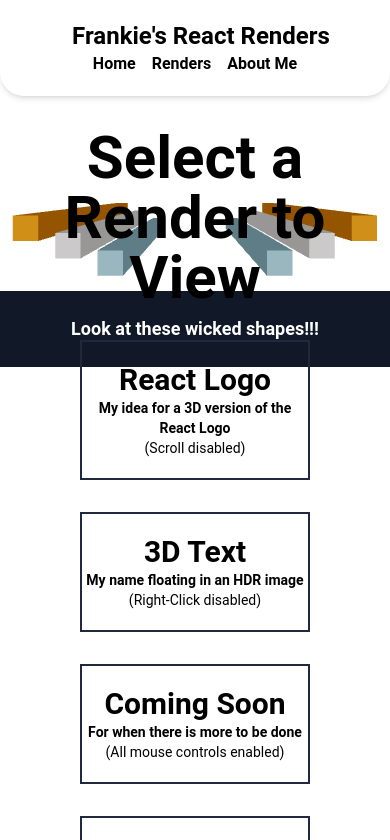
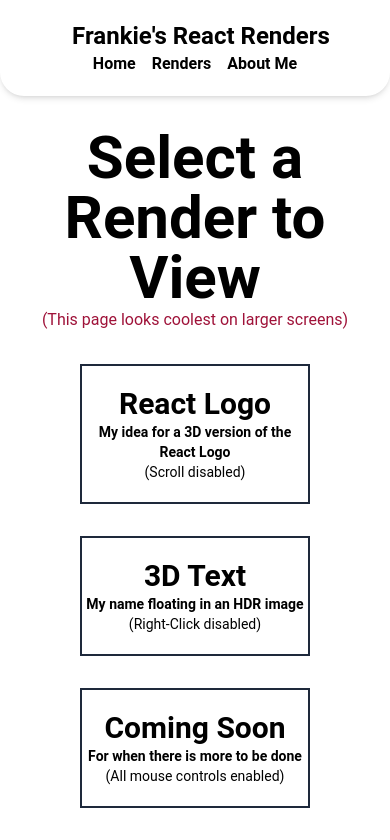
Before and after one commit to Bonyony/my-react-renders, a React (Vite) app: page /renders in a window 390 px wide. Shown: the top 840 px of the page. Built offline with nearby package versions, Linux system fonts and the light colour scheme; the HTML template or start-up script is replaced by a standard one.

Commit message:
made everything rather responsive

```diff
--- a/src/components/Loading.jsx
+++ b/src/components/Loading.jsx
@@ -6,7 +6,7 @@ const Loading = () => {
       <h1 className="animate-bounce font-bold text-3xl sm:text-5xl md:text-8xl text-sky-500">
         LOADING...
       </h1>
-      <p className="font-thin ">Oobi Goobi Goo.</p>
+      <p className="font-thin">Oobi Goobi Goo.</p>
     </div>
   );
 };
--- a/src/pages/Home.jsx
+++ b/src/pages/Home.jsx
@@ -9,7 +9,7 @@ const Home = () => {
           Welcome to my 3D demo page!
         </h1>
         <div className="flex justify-center ">
-          <p className="my-4 mx-2 sm:mx-20 lg:mx-36 px-4 py-2 text-sm sm:text-xl  border-2 border-slate-800 text-gray-200 bg-gray-800">
+          <p className="my-4 mx-2 sm:mx-20 lg:mx-36 px-4 py-2 text-sm sm:text-lg lg:text-xl  border-2 border-slate-800 text-gray-200 bg-gray-800">
             These are renders using React, React Three Fiber, and the Drei
             library. There may be other libraries used and those will be noted
             in the demo. Most demos are interactive in some way by using the
--- a/src/pages/RenderSelect.jsx
+++ b/src/pages/RenderSelect.jsx
@@ -5,10 +5,13 @@ import { BackgroundOne } from "../components";
 const RenderSelect = () => {
   return (
     <>
-      <div className="my-4 p-4 absolute z-10 w-full">
+      <div className="my-4 p-4 lg:absolute z-10 w-full">
         <h1 className="text-6xl font-bold text-center">
           Select a Render to View
         </h1>
+        <p className="text-center text-rose-800 lg:hidden">
+          (This page looks coolest on larger screens)
+        </p>
 
         {/* Possibly add bg-white to the link buttons? Can obscure the animation, which depends on what it ends up as */}
         <div className="grid grid-cols-1 md:grid-cols-2 lg:grid-cols-3 gap-8 my-8 mx-16">
```
